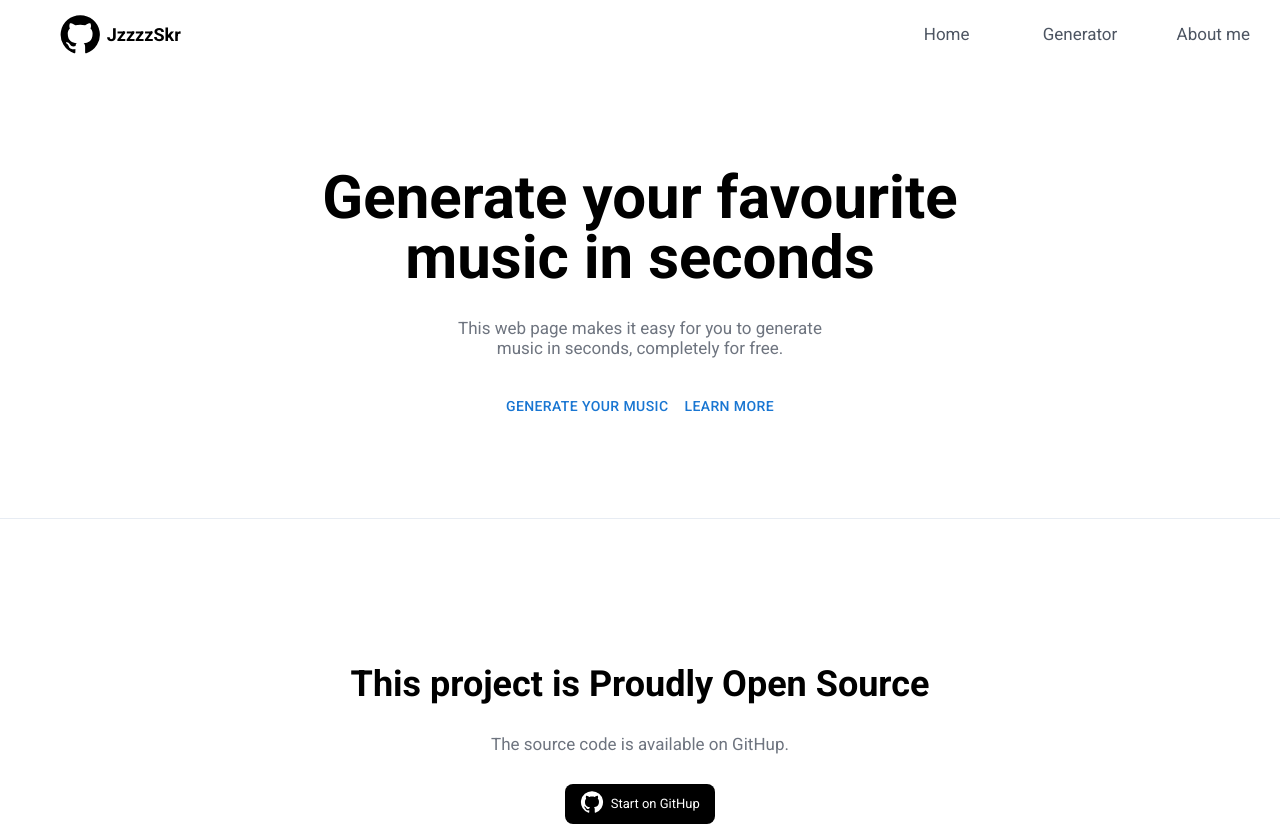
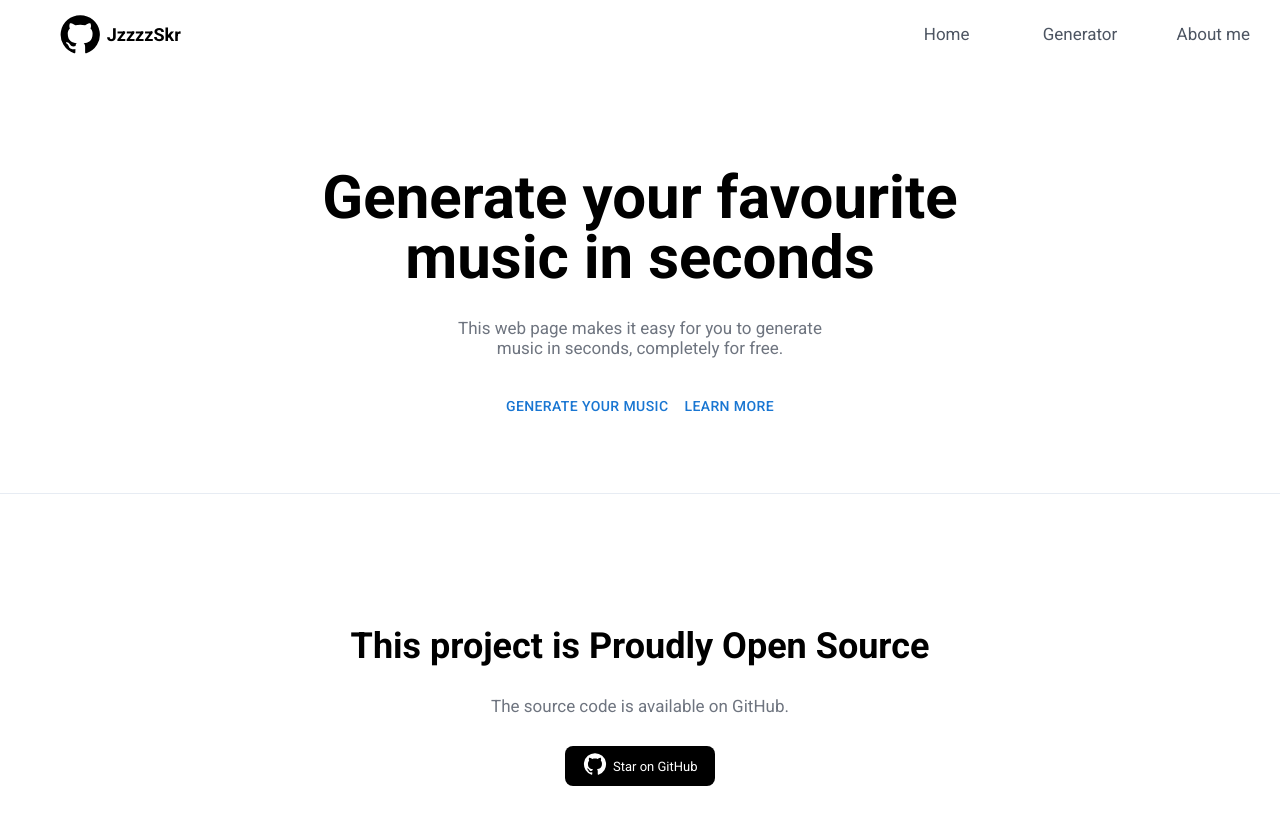
Before and after one commit to JzzzzSkr/music_generater, a Next.js app: page / in a window 1280 px wide. Shown: the top 826 px of the page. Built offline with nearby package versions, Linux system fonts and the light colour scheme.

Commit message:
主页开发完成 导航完成

```diff
--- a/src/app/generator/page.jsx
+++ b/src/app/generator/page.jsx
@@ -3,6 +3,7 @@ import './page.scss'
 
 const generator = () => {
   return <div className="generator-wrapper">I am generator.</div>;
+
 };
 
 export default generator;
--- a/src/components/Banner/Banner.jsx
+++ b/src/components/Banner/Banner.jsx
@@ -1,8 +1,13 @@
+"use client";
+
 import React from "react";
 import "./Banner.scss";
 import { Button } from "@mui/material";
+import { useRouter } from "next/navigation";
 
 const Banner = () => {
+  const router = useRouter();
+
   return (
     <div className="banner-wrapper">
       <div className="up">
@@ -15,8 +20,12 @@ const Banner = () => {
         </p>
       </div>
       <div className="done">
-        <Button>Generate your music</Button>
-        <Button>Learn more</Button>
+        <Button onClick={() => router.push("/generator")}>
+          Generate your music
+        </Button>
+        <Button href="https://github.com/JzzzzSkr/music_generater">
+          Learn more
+        </Button>
       </div>
     </div>
   );
--- a/src/components/Banner/Banner.scss
+++ b/src/components/Banner/Banner.scss
@@ -1,5 +1,5 @@
 .banner-wrapper {
-  height: 450px;
+  height: 25em;
   // background-color: antiquewhite;
 
   display: flex;
--- a/src/components/Git/Git.jsx
+++ b/src/components/Git/Git.jsx
@@ -6,12 +6,12 @@ const Git = () => {
   return (
     <div className="git-wrapper">
       <h3 className="title">This project is Proudly Open Source</h3>
-      <p className="subtitle">The source code is available on GitHup.</p>
-      <a className="toGitButton">
+      <p className="subtitle">The source code is available on GitHub.</p>
+      <a className="toGitButton" href="https://github.com/JzzzzSkr/music_generater">
         <div className="left">
           <GitHubIcon className="Git-icon"></GitHubIcon>
         </div>
-        <span>Start on GitHup</span>
+        <span>Star on GitHub</span>
       </a>
     </div>
   );
--- a/src/components/Git/Git.scss
+++ b/src/components/Git/Git.scss
@@ -1,5 +1,5 @@
 .git-wrapper {
-  height: 450px;
+  height: 25em;
   // background-color: aqua;
   border-top: 1px solid #e7ecf3;
 
```
